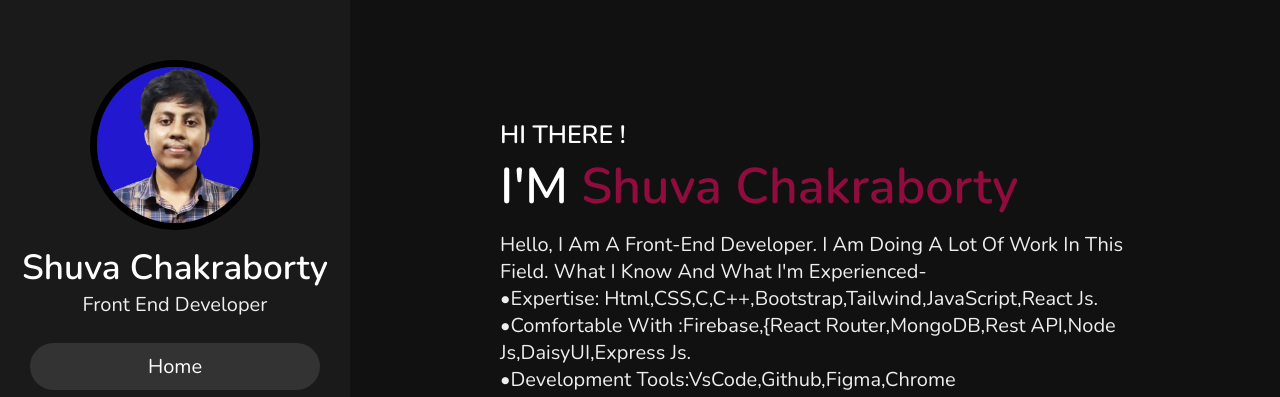
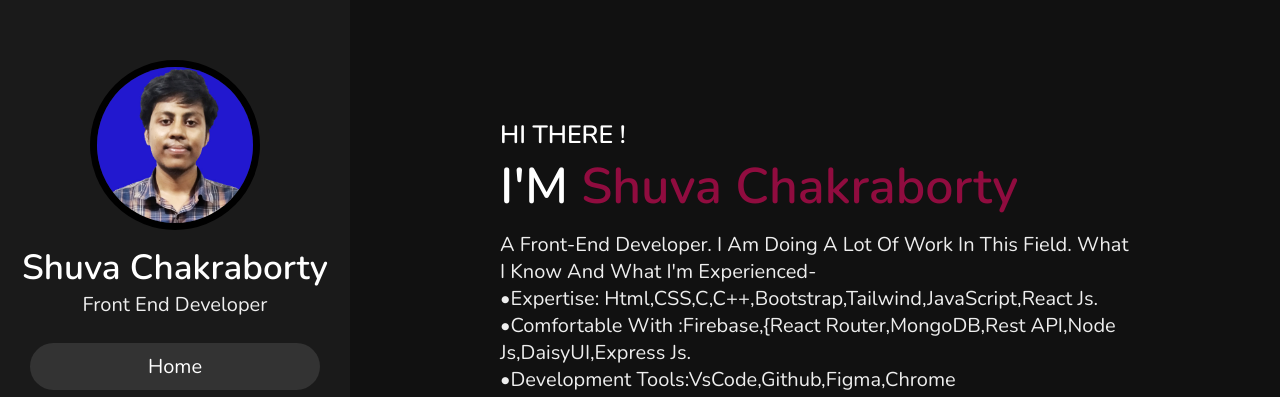
Before and after one commit to Shuvapandit/portfolio, a plain HTML site: page index.html in a window 1280 px wide. Shown: the part 101-498 px from the top of the page. Drawn offline with nearby package versions, Linux system fonts and the light colour scheme.

Commit message:
home page edit my bio

```diff
--- a/index.html
+++ b/index.html
@@ -13,6 +13,8 @@
 
 </head>
 <body>
+
+
 
 <!-- header section starts  -->
 
@@ -45,7 +47,7 @@
     <h3>HI THERE !</h3>
     <h1>I'M <span>Shuva Chakraborty</span></h1>
     <p>
-Hello, I am a Front-end developer. I am doing a lot of work in this field.
+ A Front-end developer. I am doing a lot of work in this field.
 What I know and what I'm experienced- <br>
 •Expertise: Html,CSS,C,C++,bootstrap,Tailwind,JavaScript,React js.
 •Comfortable with :firebase,{React Router,MongoDB,Rest API,Node js,daisyUI,Express js. <br>
--- a/style.css
+++ b/style.css
@@ -1,3 +1,7 @@
+
+
+
+
 @import url('https://fonts.googleapis.com/css2?family=Nunito:wght@200;300;400;600&display=swap');
 
 :root{
```
Also changed, not shown: script.js (line endings or trailing spaces).
